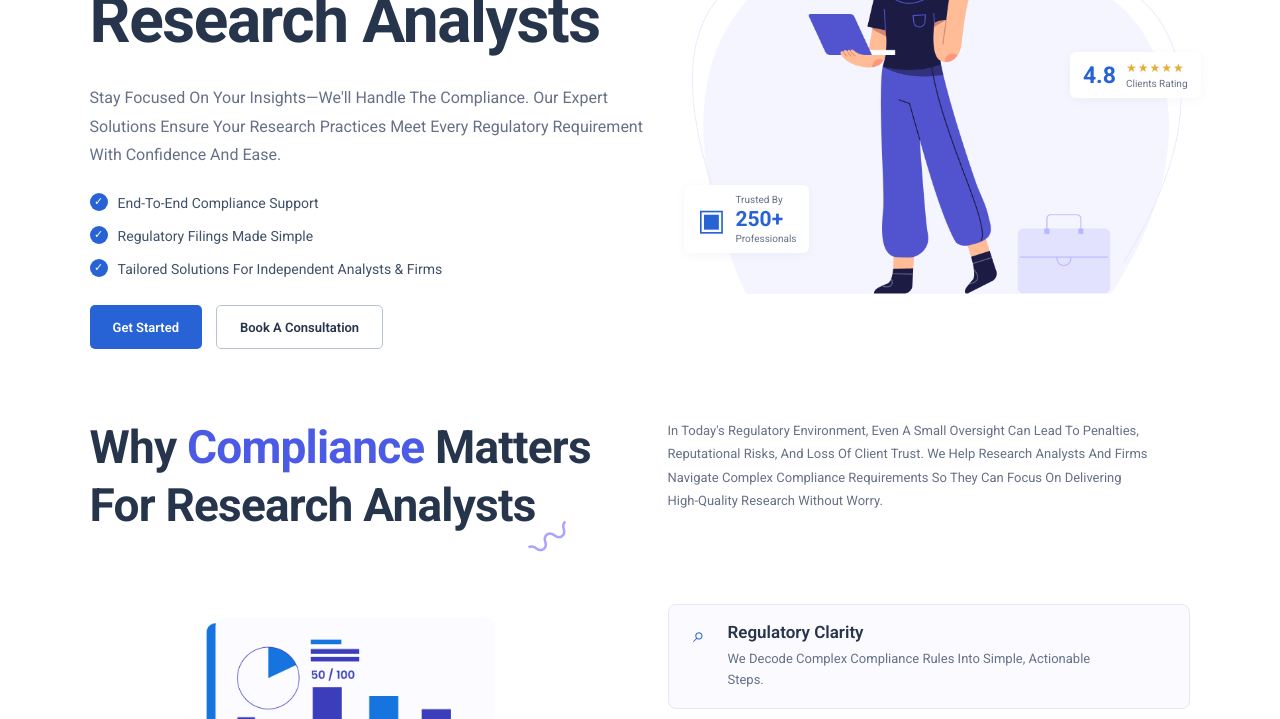
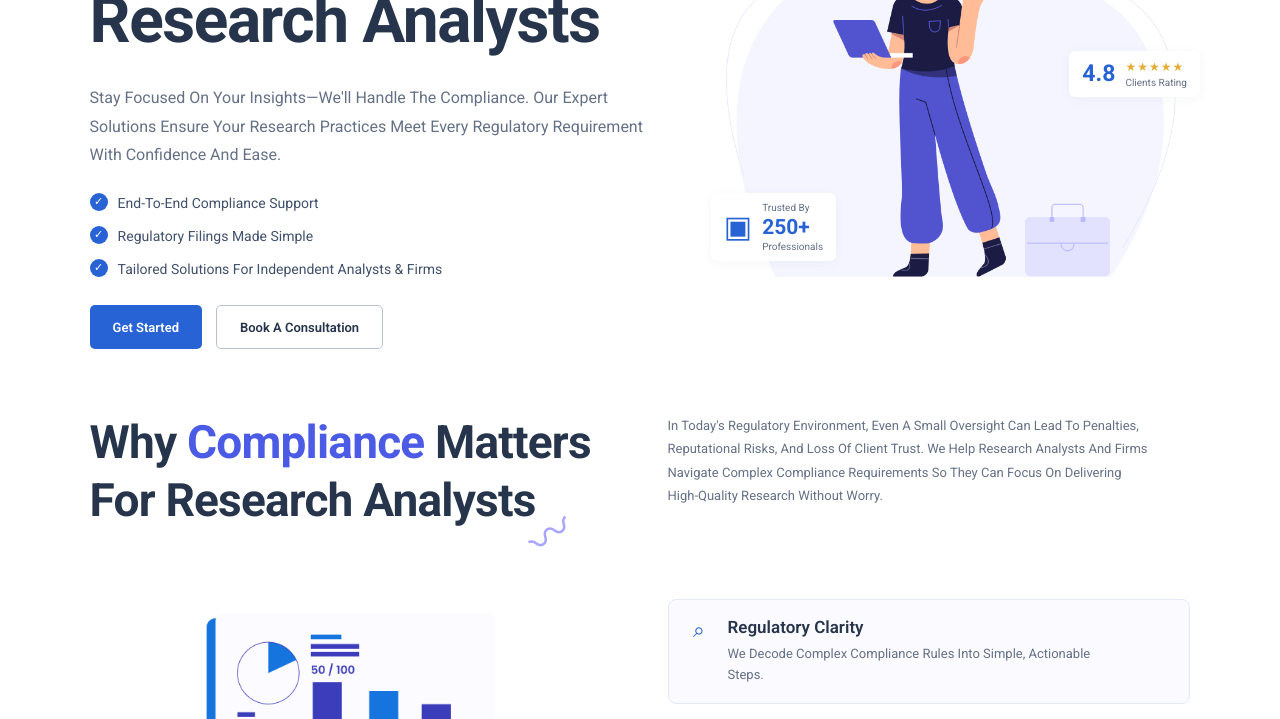
Before and after one commit to rajputpiyush491-commits/complisure-website, a plain HTML site: page index.html in a window 1280 px wide. Shown: the part 291-1010 px from the top of the page. Drawn offline with Linux system fonts and the light colour scheme.

Commit message:
Refactor CSS for improved organization and readability

```diff
--- a/style.css
+++ b/style.css
@@ -112,13 +112,12 @@ img {
 ========================= */
 
 .hero {
-    width: 100%;
     max-width: 1440px;
-    min-height: 435px;
-    margin: 0 auto;
-    padding: 45px 7% 40px;
+    min-height: 500px;
+    margin: auto;
+    padding: 45px 7% 35px;
     display: grid;
-    grid-template-columns: 1.05fr 0.95fr;
+    grid-template-columns: 1.1fr 0.9fr;
     align-items: center;
     gap: 35px;
 }
@@ -220,9 +219,8 @@ img {
 ========================= */
 
 .hero-image {
-    width: 100%;
     min-width: 0;
-    min-height: 380px;
+    min-height: 420px;
     position: relative;
     display: flex;
     justify-content: center;
@@ -231,7 +229,7 @@ img {
 
 .hero-image > img {
     width: 100%;
-    max-width: 490px;
+    max-width: 450px;
     height: auto;
     object-fit: contain;
 }
```
